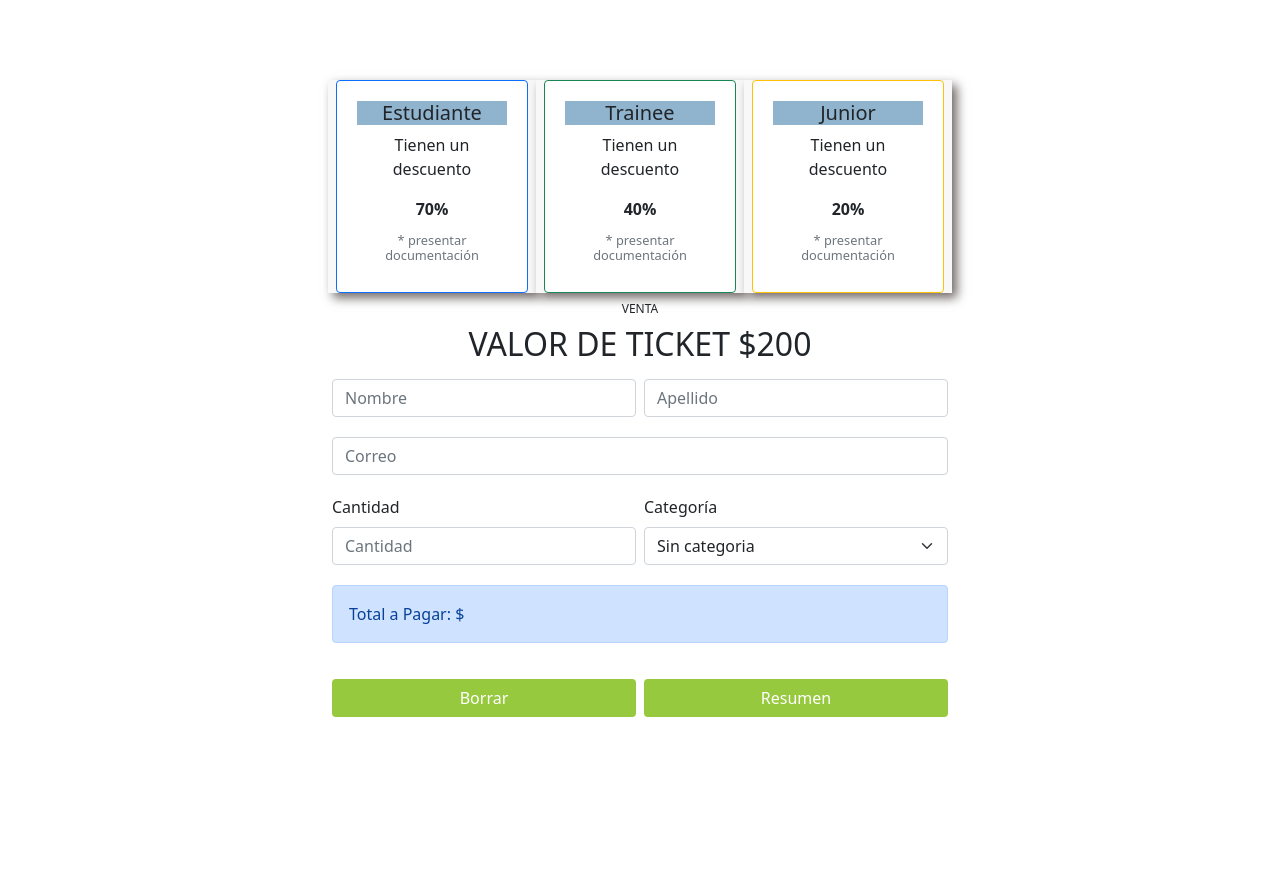
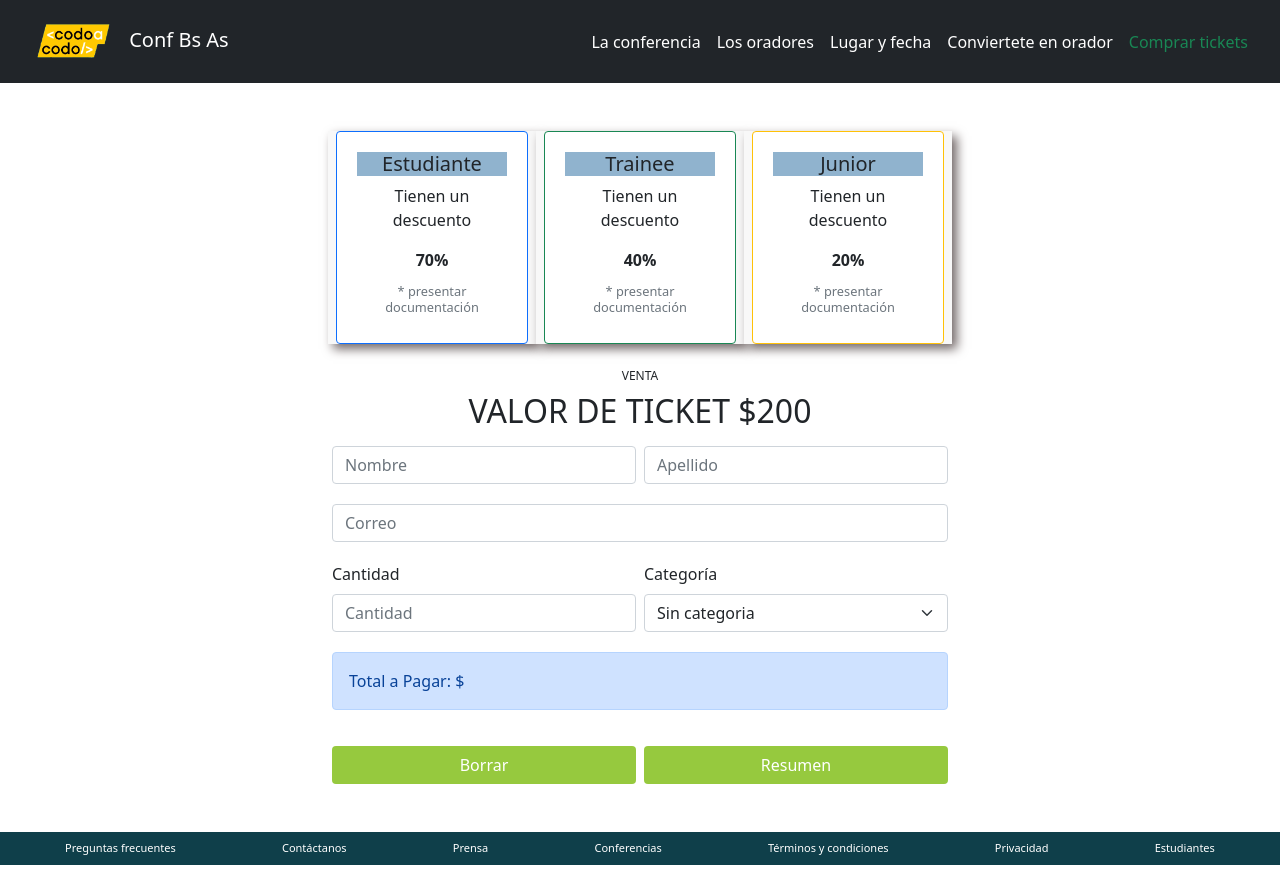
Before and after one commit to Kikegit21/Trabajo_practico_integrados, a plain HTML site: page tickets.html in a window 1280 px wide. Before the commit the page ends 800 px from the top, so only its background shows below. Drawn offline with nearby package versions, Linux system fonts and the light colour scheme.

Commit message:
Adicion header y footer

```diff
--- a/tickets.html
+++ b/tickets.html
@@ -15,11 +15,59 @@
 </head>
 
 <body>
+    <header>
+        <div class="row">
+            <nav class="navbar navbar-expand-lg navbar-dark bg-dark text-center">
+              <div class="container-fluid">
+                <a class="navbar-brand" href="#">
+                  <img src="./Img/codoacodo.png" alt="Codo Codo" width="100" />
+                  Conf Bs As
+                </a>
+
+                <button
+                  class="navbar-toggler"
+                  type="button"
+                  data-bs-toggle="collapse"
+                  data-bs-target="#navbarSupportedContent"
+                  aria-controls="navbarSupportedContent"
+                  aria-expanded="false"
+                  aria-label="Toggle navigation">
+                  <span class="navbar-toggler-icon"></span>
+                </button>
+
+                <div class="collapse navbar-collapse" id="navbarSupportedContent">
+                  <ul class="navbar-nav mb-2 mb-lg-0 ms-auto">
+                    <li class="nav-item">
+                      <a class="nav-link active" aria-current="page" href="#"
+                        >La conferencia</a>
+                    </li>
+                    <li class="nav-item">
+                      <a class="nav-link active" aria-current="page" href="#"
+                        >Los oradores</a>
+                    </li>
+                    <li class="nav-item">
+                      <a class="nav-link active" aria-current="page" href="#"
+                        >Lugar y fecha</a>
+                    </li>
+                    <li class="nav-item">
+                      <a class="nav-link active" aria-current="page" href="#"
+                        >Conviertete en orador</a>
+                    </li>
+                    <li class="nav-item">
+                      <a href="#" class="nav-link active text-success"
+                         >Comprar tickets</a>
+                    </li>
+                  </ul>
+                </div>
+              </div>
+            </nav>
+          </div>
+    </header>
     <main>
         <!-- Cards -->
-        <div class="container" style="padding-top: 5rem;">
+        <div class="container" style="padding-top: 3rem;">
 
-            <div class="row justify-content-md-center g-3">
+            <div class="row justify-content-md-center mb-3 g-3">
                 <div id="cards" class="col-3" style="width: 13rem;">
                     <div class="card border border-primary p-1">
                         <div class="card-body text-center">
@@ -101,6 +149,21 @@
             </form>
         </div>
     </main>
+
+    <footer class="container-fluid mb-2 mt-5">
+        <div class="row">
+          <div class="col bg-footer d-flex justify-content-around align-items-center">
+              <a class="a-reset p-2" href="#" >Preguntas frecuentes</a>
+              <a class="a-reset p-2" href="#" >Contáctanos</a>
+              <a class="a-reset p-2" href="#" >Prensa</a>
+              <a class="a-reset p-2" href="#" >Conferencias</a>
+              <a class="a-reset p-2" href="#" >Términos y condiciones</a>
+              <a class="a-reset p-2" href="#" >Privacidad</a>
+              <a class="a-reset p-2" href="#" >Estudiantes</a>
+          </div>
+        </div>
+      </footer>
+
    <script
    src="scripts.js">
 </script>
```
